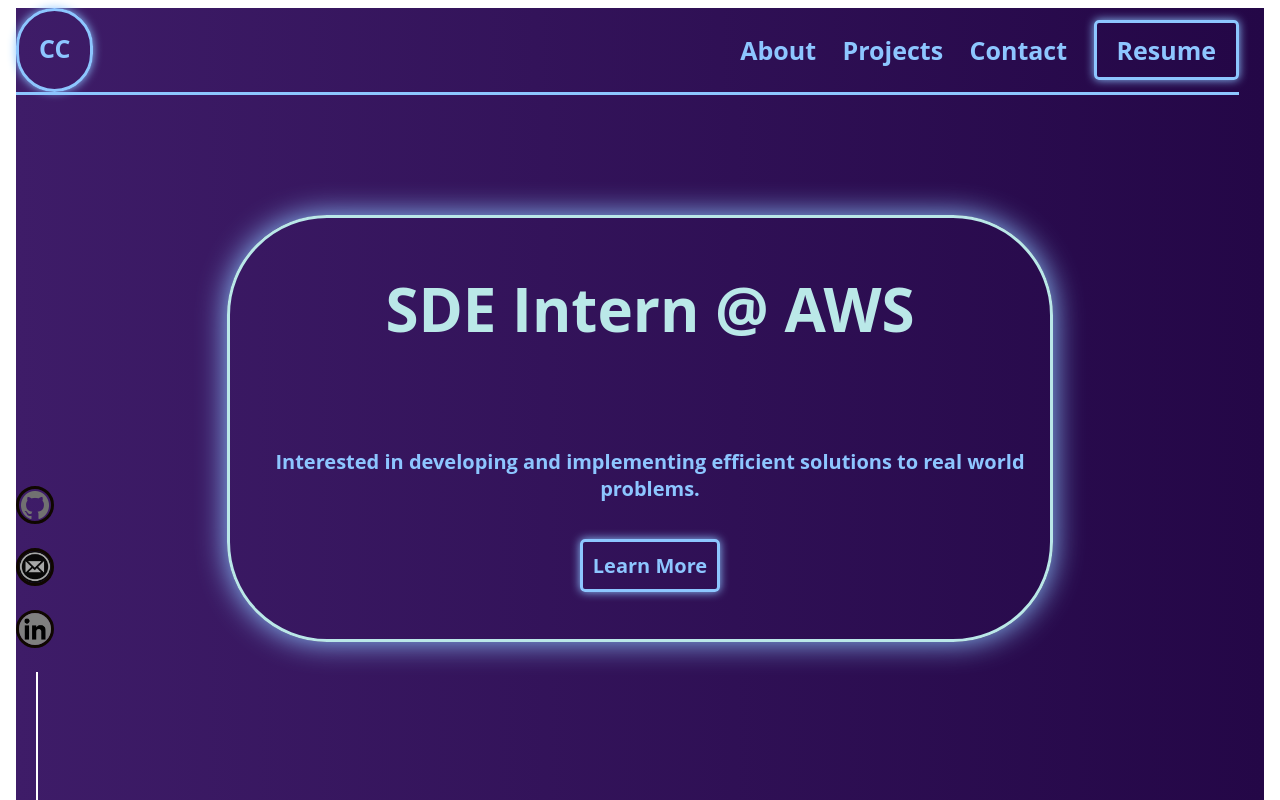
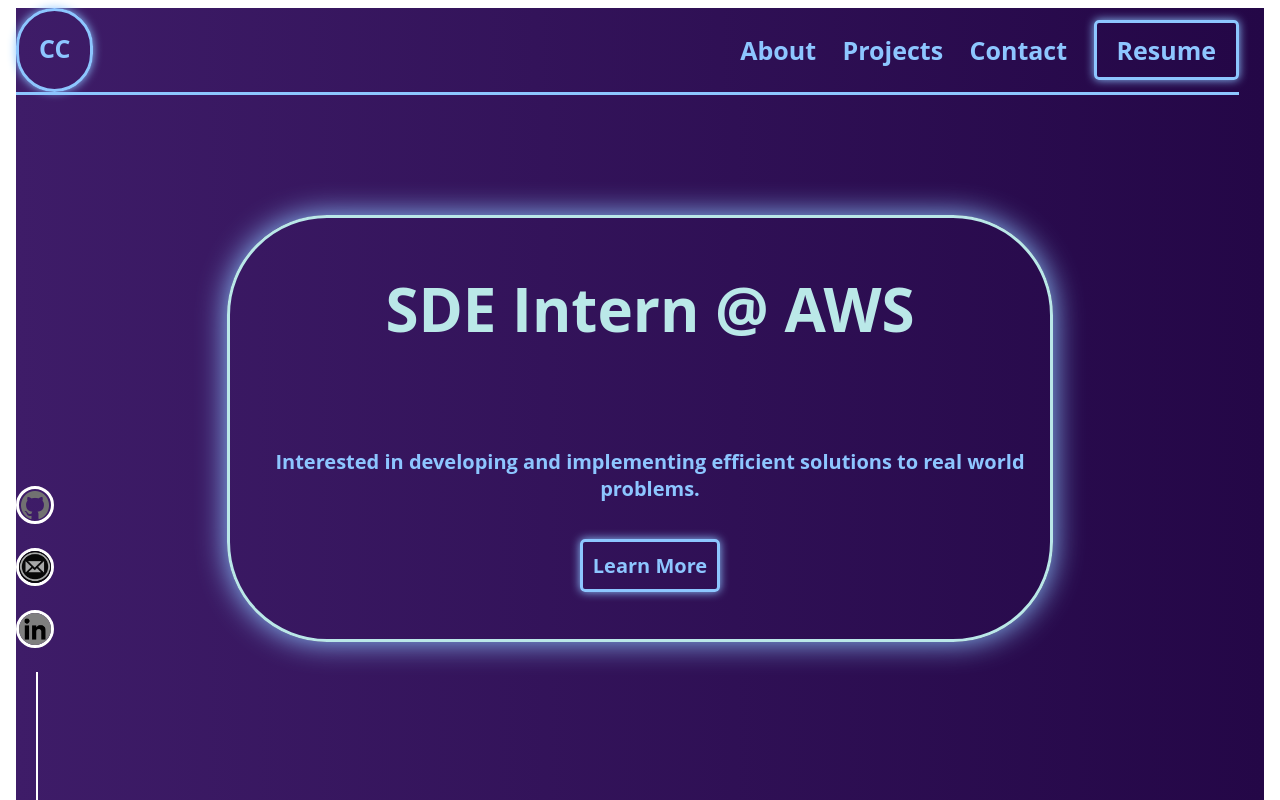
Before and after one commit to colecody27/colecody27.github.io, a SvelteKit app: page / in a window 1280 px wide. Shown: the top 800 px of the page. Built offline with nearby package versions, Linux system fonts and the light colour scheme.

Commit message:
Logo color

```diff
--- a/src/components/Sidebars.svelte
+++ b/src/components/Sidebars.svelte
@@ -48,7 +48,7 @@
         filter: invert(100%);
         transition: .5s;
         border-style: solid;
-        border-color: aliceblue;
+        border-color: black;
     }
     .logo:hover{
         height: 55px;
```
